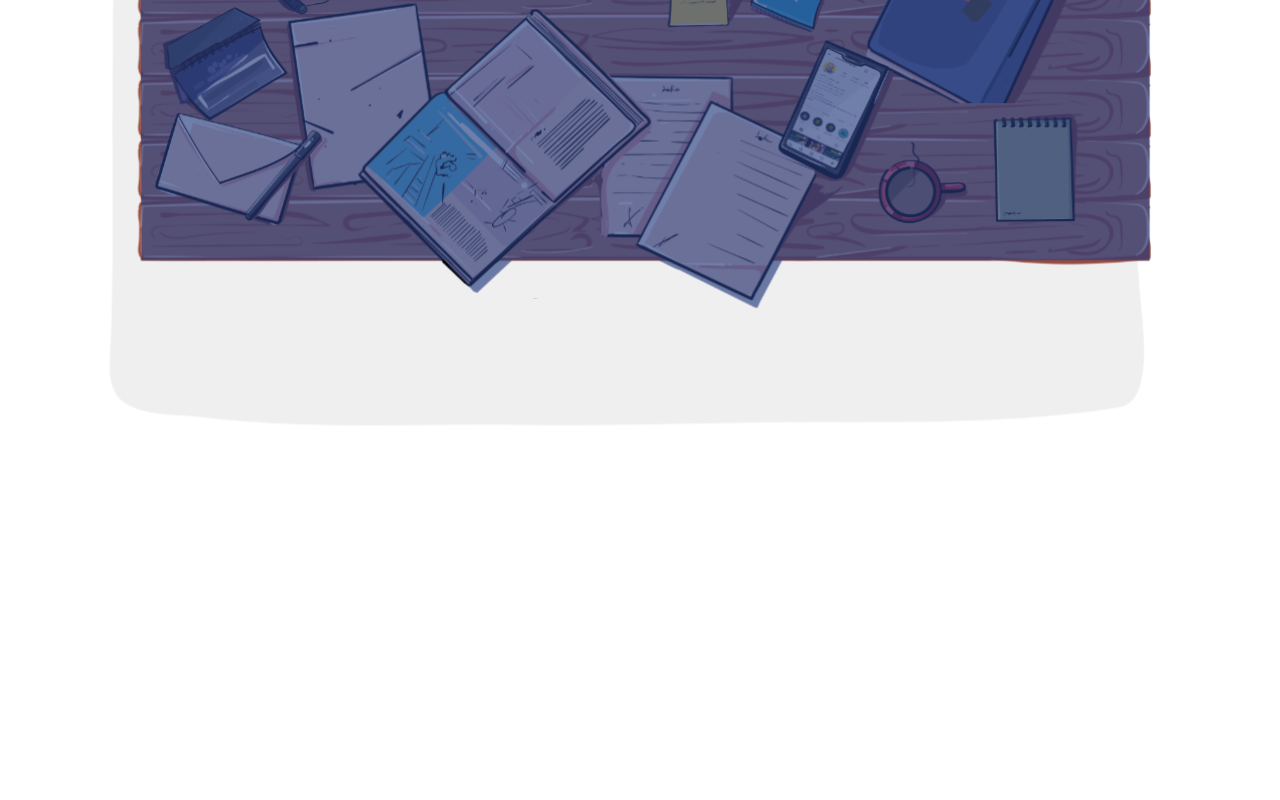
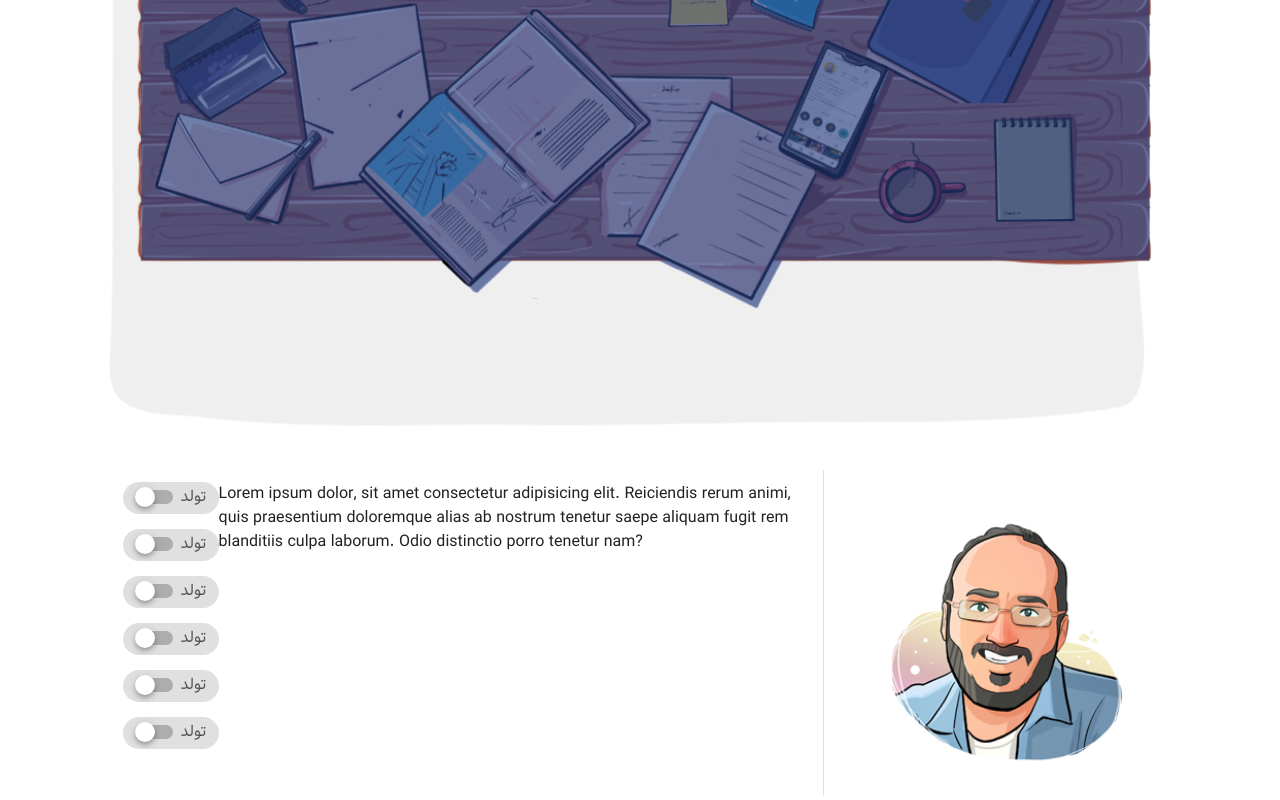
Before and after one commit to Devenio/samangooei, a Nuxt app: page /about in a window 1280 px wide. Before the commit this address had no page. Shown: the part 362-1162 px from the top of the page. Before the commit the page ends 856 px from the top, so only its background shows below. Built offline with nearby package versions, Linux system fonts and the light colour scheme.

Commit message:
Create about and FAQ static page

```diff
--- a/layouts/default.vue
+++ b/layouts/default.vue
@@ -103,54 +103,54 @@
     <!-- mobile other pages menu -->
     <v-container class="m-menu grey lighten-2 d-sm-none" v-if="$route.path !== '/'">
       <v-row class="justify-center">
-        <v-col cols="4">
+        <v-col cols="4" class="btn-col">
           <v-btn to="/about" rounded class="btn eq-btn">
             درباره من
           </v-btn>
         </v-col>
-        <v-col cols="4">
+        <v-col cols="4" class="btn-col">
           <v-btn to="/portfolio" rounded class="btn eq-btn">
             نمونه کار
           </v-btn>
         </v-col>
-        <v-col cols="4">
+        <v-col cols="4" class="btn-col">
           <v-btn to="/comments" rounded class="btn eq-btn">
             نظر مشتریان
           </v-btn>
         </v-col>
-        <v-col cols="4">
+        <v-col cols="4" class="btn-col">
           <v-btn to="/blogs" rounded class="btn eq-btn">
             دست نوشته
           </v-btn>
         </v-col>
-        <v-col cols="4">
+        <v-col cols="4" class="btn-col">
           <v-btn to="/order" rounded class="btn eq-btn">
             فرم سفارش
           </v-btn>
         </v-col>
-        <v-col cols="4">
-          <v-btn to="/comments" rounded class="btn eq-btn">
-            نظر مشتریان
+        <v-col cols="4" class="btn-col">
+          <v-btn to="/consult" rounded class="btn eq-btn">
+            رزرو مشاوره
           </v-btn>
         </v-col>
-        <v-col cols="4">
-          <v-btn to="/about" rounded class="btn eq-btn">
-            درباره من
+        <v-col cols="4" class="btn-col">
+          <v-btn to="/contact" rounded class="btn eq-btn">
+            تماس با من
           </v-btn>
         </v-col>
-        <v-col cols="4">
-          <v-btn to="/portfolio" rounded class="btn eq-btn">
-            نمونه کار
+        <v-col cols="4" class="btn-col">
+          <v-btn to="/insta" rounded class="btn eq-btn">
+            اینستاگرام
           </v-btn>
         </v-col>
-        <v-col cols="4">
-          <v-btn to="/comments" rounded class="btn eq-btn">
-            نظر مشتریان
+        <v-col cols="4" class="btn-col">
+          <v-btn to="/faq" rounded class="btn eq-btn">
+            برخی سوالات
           </v-btn>
         </v-col>
       </v-row>
     </v-container>
-    <v-main>
+    <v-main class="pb-10">
       <v-container style="max-width: 1100px">
         <nuxt />
       </v-container>
@@ -189,11 +189,15 @@ export default {
   background-color: #ccc;
   box-shadow: inset 3px 3px 5px 0px #00000050;
 }
+.btn-col {
+  padding: 5px 10px;
+}
 .eq-btn {
   width: 100%;
 }
 .m-menu {
   position: fixed;
   bottom: 0;
+  z-index: 50;
 }
 </style>
--- /dev/null
+++ b/pages/about/index.vue
@@ -0,0 +1,50 @@
+<template>
+  <v-row justify="center">
+    <v-col cols="12" sm="8" class="d-flex flex-row align-start">
+      <div class="switches d-flex flex-column">
+        <v-chip>
+          <v-switch label="تولد"></v-switch>
+        </v-chip>
+        <v-chip>
+          <v-switch label="تولد"></v-switch>
+        </v-chip>
+        <v-chip>
+          <v-switch label="تولد"></v-switch>
+        </v-chip>
+        <v-chip>
+          <v-switch label="تولد"></v-switch>
+        </v-chip>
+        <v-chip>
+          <v-switch label="تولد"></v-switch>
+        </v-chip>
+        <v-chip>
+          <v-switch label="تولد"></v-switch>
+        </v-chip>
+      </div>
+      <p>
+        Lorem ipsum dolor, sit amet consectetur adipisicing elit. Reiciendis
+        rerum animi, quis praesentium doloremque alias ab nostrum tenetur saepe
+        aliquam fugit rem blanditiis culpa laborum. Odio distinctio porro
+        tenetur nam?
+      </p>
+    </v-col>
+    <v-divider vertical></v-divider>
+    <v-col cols="12" sm="4" class="d-flex justify-center align-center">
+        <img src="/img/profile-pic.png" alt="" style="width: 100%; max-width: 300px">
+    </v-col>
+  </v-row>
+</template>
+
+<script>
+export default {};
+</script>
+
+<style scoped>
+.switches {
+  width: 100px;
+  margin-left: 20px;
+}
+.switches > * + * {
+  margin-top: 15px;
+}
+</style>
--- /dev/null
+++ b/pages/faq/index.vue
@@ -0,0 +1,39 @@
+<template>
+  <v-row>
+    <v-col cols="12" sm="8">
+      <v-list>
+        <v-list-group
+          v-for="item in items"
+          :key="item.title"
+          v-model="item.active"
+          :prepend-icon="item.action"
+          no-action
+        >
+          <template v-slot:activator>
+            <v-list-item-content>
+              <v-list-item-title v-text="item.title"></v-list-item-title>
+            </v-list-item-content>
+          </template>
+
+          <v-list-item v-for="child in item.items" :key="child.title">
+            <v-list-item-content>
+              <v-list-item-title v-text="child.title"></v-list-item-title>
+            </v-list-item-content>
+          </v-list-item>
+        </v-list-group>
+      </v-list>
+    </v-col>
+  </v-row>
+</template>
+
+<script>
+export default {
+    data() {
+        return {
+            items: []
+        }
+    }
+};
+</script>
+
+<style scoped></style>
--- a/pages/inspire.vue
+++ /dev/null
@@ -1,19 +0,0 @@
-<template>
-  <v-row>
-    <v-col class="text-center">
-      <img
-        src="/v.png"
-        alt="Vuetify.js"
-        class="mb-5"
-      >
-      <blockquote class="blockquote">
-        &#8220;First, solve the problem. Then, write the code.&#8221;
-        <footer>
-          <small>
-            <em>&mdash;John Johnson</em>
-          </small>
-        </footer>
-      </blockquote>
-    </v-col>
-  </v-row>
-</template>
```
